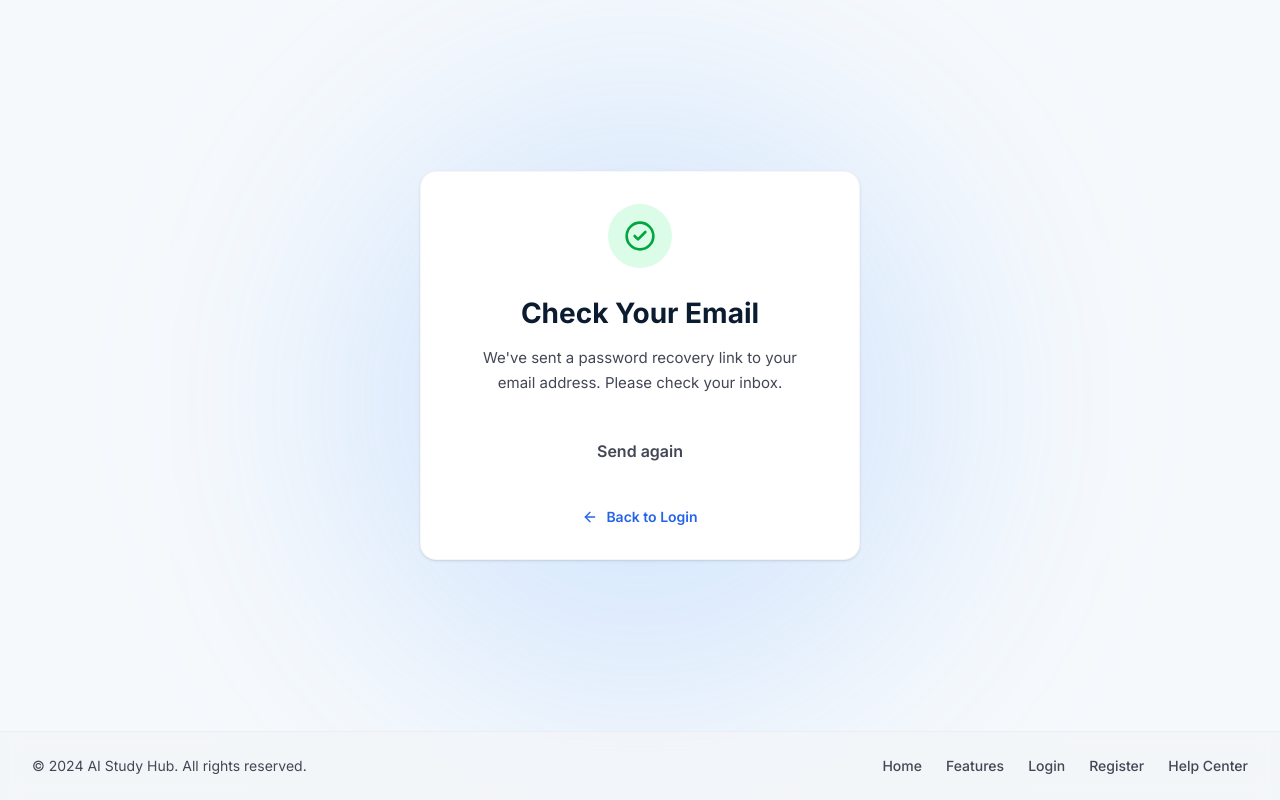
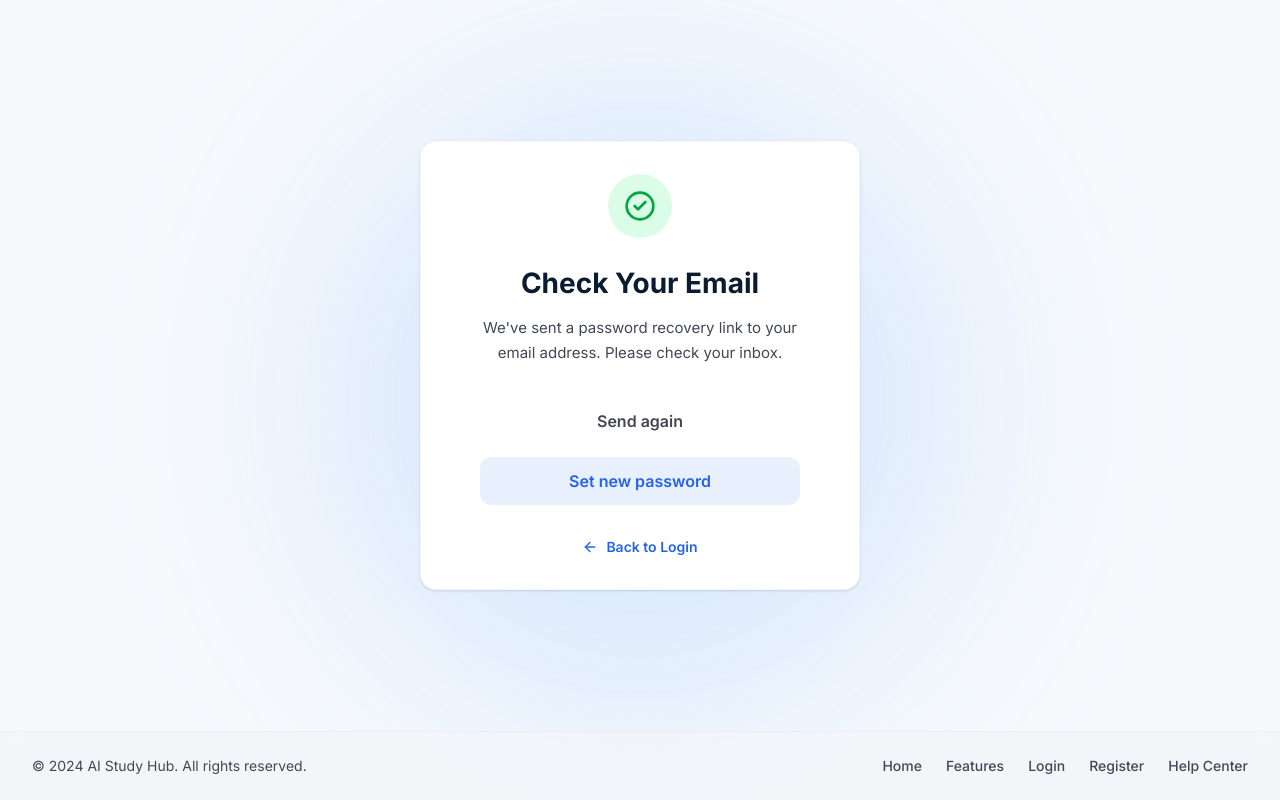
Before and after one commit to huynhduybinh24/SWP391_AIStudyHub, a React (Vite) app in the folder FrontEnd/: page /reset-password in a window 1280 px wide. Both pictures are taken after typing "name@example.com" into the empty fields and a click on the button "Send Reset Link". Built offline with nearby package versions, Linux system fonts and the light colour scheme; no server answers.

Commit message:
feat: implement password reset and set new password pages with validation schemas

```diff
--- a/FrontEnd/src/features/auth/pages/ResetPasswordPage.tsx
+++ b/FrontEnd/src/features/auth/pages/ResetPasswordPage.tsx
@@ -49,9 +49,17 @@ export function ResetPasswordPage() {
               <p className="text-body text-center text-[15px] mb-8 leading-relaxed max-w-[320px]">
                 We've sent a password recovery link to your email address. Please check your inbox.
               </p>
-              <Button onClick={() => setIsSuccess(false)} variant="outline" className="w-full h-12 rounded-xl font-semibold">
-                Send again
-              </Button>
+              <div className="w-full space-y-3 text-center">
+                <Button onClick={() => setIsSuccess(false)} variant="outline" className="w-full h-12 rounded-xl font-semibold">
+                  Send again
+                </Button>
+                <Link
+                  to="/set-new-password"
+                  className="inline-flex w-full items-center justify-center h-12 rounded-xl font-semibold bg-primary/10 text-primary hover:bg-primary/20 transition-colors"
+                >
+                  Set new password
+                </Link>
+              </div>
             </div>
           ) : (
             <>
```
